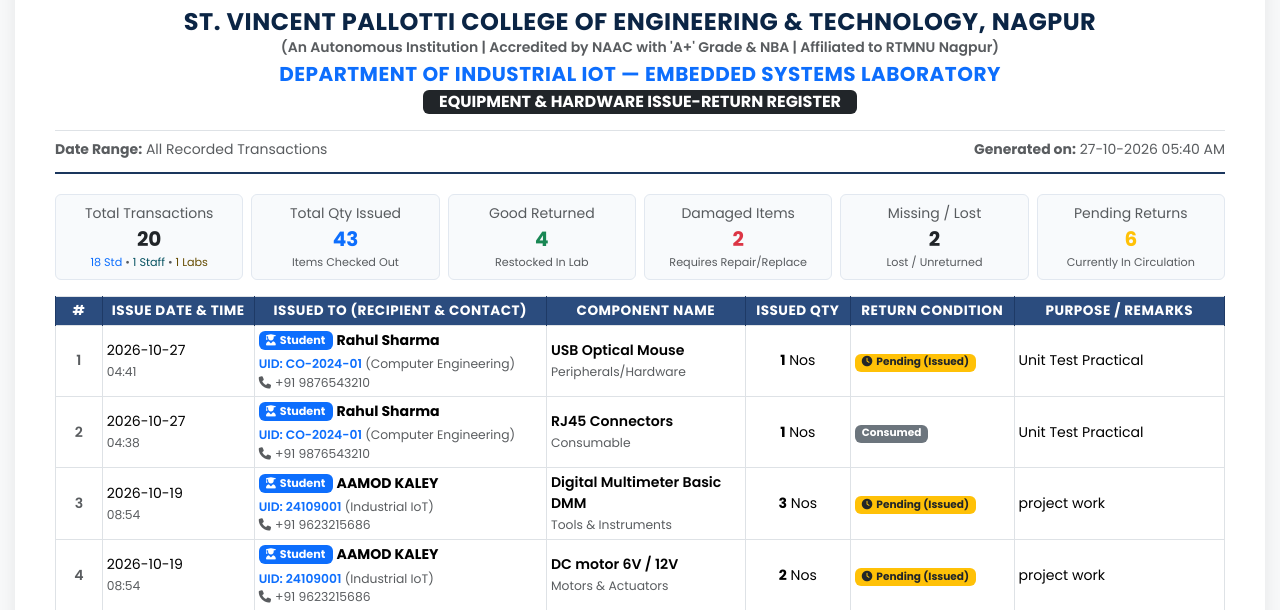
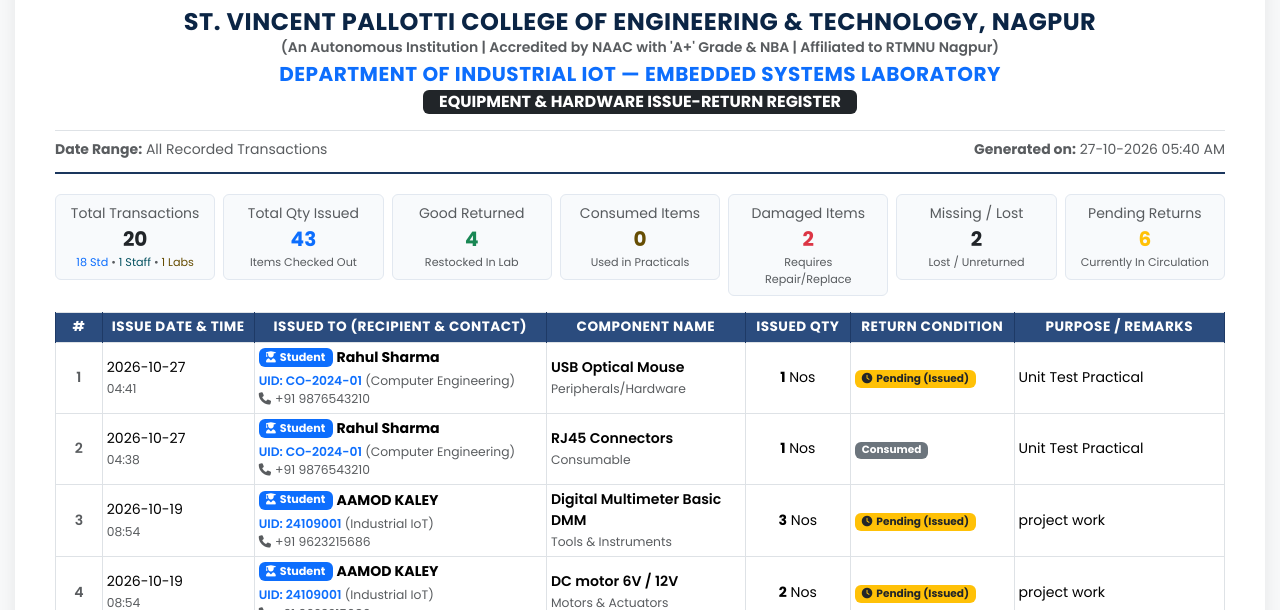
Before and after one commit to drshyamp19/svpcet-lab-inventory, a Flask app: page /transactions/report in a window 1280 px wide. Shown: the part 253-863 px from the top of the page. Run offline with Flask 3, Linux system fonts and the light colour scheme; a user stored in the database is signed in; data comes from the database, SQL or seed files in the repository.

Commit message:
Allow consumable items to be tracked and returned with consumed breakdown

```diff
--- a/app.py
+++ b/app.py
@@ -1061,6 +1061,7 @@ def transaction_report():
     total_txns = len(transactions)
     total_issued_qty = sum(t['quantity'] for t in transactions)
     total_good_returned = sum(t['returned_good_qty'] or 0 for t in transactions)
+    total_consumed_qty = sum(t['returned_consumed_qty'] or 0 for t in transactions)
     total_damaged_qty = sum(t['returned_damaged_qty'] or 0 for t in transactions)
     total_missing_qty = sum(t['returned_missing_qty'] or 0 for t in transactions)
     total_pending_issues = sum(1 for t in transactions if t['status'] == 'ISSUED')
@@ -1078,6 +1079,7 @@ def transaction_report():
         total_txns=total_txns,
         total_issued_qty=total_issued_qty,
         total_good_returned=total_good_returned,
+        total_consumed_qty=total_consumed_qty,
         total_damaged_qty=total_damaged_qty,
         total_missing_qty=total_missing_qty,
         total_pending_issues=total_pending_issues,
@@ -1364,7 +1366,8 @@ def issue_component():
         cid = it['component_id']
         comp = comp_lookup[cid]
         qty = it['quantity']
-        status = 'CONSUMED' if it['is_consumable'] == 'yes' or comp['category'] == 'Consumable' else 'ISSUED'
+        # Consumable items are also tracked for return and reuse; only mark CONSUMED if explicitly chosen
+        status = 'CONSUMED' if it.get('is_consumable') == 'yes' else 'ISSUED'
 
         # 1. Deduct stock
         conn.execute('UPDATE components SET quantity = quantity - ? WHERE id = ?', (qty, cid))
@@ -1445,6 +1448,7 @@ def return_component(id):
 
     try:
         good_qty = int(request.form.get('good_qty', 0))
+        consumed_qty = int(request.form.get('consumed_qty', 0))
         damaged_qty = int(request.form.get('damaged_qty', 0))
         missing_qty = int(request.form.get('missing_qty', 0))
     except ValueError:
@@ -1453,7 +1457,7 @@ def return_component(id):
         return redirect(url_for('list_transactions'))
 
     damage_remarks = request.form.get('damage_remarks', '').strip()
-    total_accounted = good_qty + damaged_qty + missing_qty
+    total_accounted = good_qty + consumed_qty + damaged_qty + missing_qty
 
     if total_accounted != txn['quantity']:
         conn.close()
@@ -1462,6 +1466,8 @@ def return_component(id):
 
     if good_qty == txn['quantity']:
         status = 'RETURNED'
+    elif consumed_qty == txn['quantity']:
+        status = 'CONSUMED'
     elif damaged_qty == txn['quantity']:
         status = 'ALL_DAMAGED'
     elif missing_qty == txn['quantity']:
@@ -1482,12 +1488,13 @@ def return_component(id):
         UPDATE transactions
         SET status = ?,
             returned_good_qty = ?,
+            returned_consumed_qty = ?,
             returned_damaged_qty = ?,
             returned_missing_qty = ?,
             damage_remarks = ?,
             return_date = CURRENT_TIMESTAMP
         WHERE id = ?
-    ''', (status, good_qty, damaged_qty, missing_qty, damage_remarks, id))
+    ''', (status, good_qty, consumed_qty, damaged_qty, missing_qty, damage_remarks, id))
 
     conn.commit()
 
@@ -1518,7 +1525,8 @@ def return_component(id):
             missing_qty=missing_qty,
             remarks=damage_remarks,
             recipient_type=rcp_type,
-            dept=rcp_dept
+            dept=rcp_dept,
+            consumed_qty=consumed_qty
         )
         wa_url = get_whatsapp_url(rcp_phone, wa_msg)
 
@@ -1534,7 +1542,14 @@ def return_component(id):
         }
 
     conn.close()
-    flash(f'Return processed successfully! ({good_qty} Good, {damaged_qty} Damaged, {missing_qty} Missing) for {rcp_name}', 'success')
+    flash_details = [f"{good_qty} Good"]
+    if consumed_qty > 0:
+        flash_details.append(f"{consumed_qty} Consumed")
+    if damaged_qty > 0:
+        flash_details.append(f"{damaged_qty} Damaged")
+    if missing_qty > 0:
+        flash_details.append(f"{missing_qty} Missing")
+    flash(f"Return processed successfully! ({', '.join(flash_details)}) for {rcp_name}", 'success')
     return redirect(url_for('list_transactions'))
 
 
--- a/database.py
+++ b/database.py
@@ -68,6 +68,7 @@ def init_db():
             purpose TEXT,
             status TEXT NOT NULL, -- 'ISSUED', 'RETURNED', 'DAMAGED', 'MISSING', 'RETURNED_WITH_ISSUES', 'CONSUMED'
             returned_good_qty INTEGER DEFAULT 0,
+            returned_consumed_qty INTEGER DEFAULT 0,
             returned_damaged_qty INTEGER DEFAULT 0,
             returned_missing_qty INTEGER DEFAULT 0,
             damage_remarks TEXT,
@@ -121,6 +122,7 @@ def init_db():
     add_col_if_not_exists('components', 'unit_price', 'REAL DEFAULT 0.0')
     add_col_if_not_exists('components', 'lab_id', 'INTEGER DEFAULT 1')
     add_col_if_not_exists('transactions', 'returned_good_qty', 'INTEGER DEFAULT 0')
+    add_col_if_not_exists('transactions', 'returned_consumed_qty', 'INTEGER DEFAULT 0')
     add_col_if_not_exists('transactions', 'returned_damaged_qty', 'INTEGER DEFAULT 0')
     add_col_if_not_exists('transactions', 'returned_missing_qty', 'INTEGER DEFAULT 0')
     add_col_if_not_exists('transactions', 'damage_remarks', 'TEXT')
--- a/excel_handler.py
+++ b/excel_handler.py
@@ -326,10 +326,14 @@ def export_transactions_to_excel(transactions_list, lab_name="All Laboratories")
         ret_date = _get('return_date', '')
         remarks = _get('damage_remarks') or _get('remarks') or ''
 
+        good = _get('returned_good_qty', 0)
+        cons = _get('returned_consumed_qty', 0)
         dmg = _get('returned_damaged_qty', 0)
         mis = _get('returned_missing_qty', 0)
-        if dmg or mis:
+        if dmg or mis or cons:
             issues = []
+            if good: issues.append(f"Good: {good}")
+            if cons: issues.append(f"Consumed: {cons}")
             if dmg: issues.append(f"Damaged: {dmg}")
             if mis: issues.append(f"Missing: {mis}")
             remarks = f"[{', '.join(issues)}] {remarks}".strip()
--- a/templates/transaction_report.html
+++ b/templates/transaction_report.html
@@ -234,6 +234,13 @@
             </div>
             <div class="col">
                 <div class="stat-badge">
+                    <div class="text-muted small">Consumed Items</div>
+                    <div class="fs-5 fw-bold text-warning-emphasis">{{ total_consumed_qty }}</div>
+                    <div class="text-muted" style="font-size: 0.7rem;">Used in Practicals</div>
+                </div>
+            </div>
+            <div class="col">
+                <div class="stat-badge">
                     <div class="text-muted small">Damaged Items</div>
                     <div class="fs-5 fw-bold text-danger">{{ total_damaged_qty }}</div>
                     <div class="text-muted" style="font-size: 0.7rem;">Requires Repair/Replace</div>
@@ -322,6 +329,9 @@
                                     {% if t.returned_good_qty > 0 %}
                                         <span class="badge bg-success">Good: {{ t.returned_good_qty }}</span>
                                     {% endif %}
+                                    {% if t.returned_consumed_qty > 0 %}
+                                        <span class="badge bg-warning text-dark">Consumed: {{ t.returned_consumed_qty }}</span>
+                                    {% endif %}
                                     {% if t.returned_damaged_qty > 0 %}
                                         <span class="badge bg-danger">Damaged: {{ t.returned_damaged_qty }}</span>
                                     {% endif %}
```
Also changed, not shown: templates/transactions.html (+38 -25 lines), whatsapp_service.py (+17 -4 lines).
